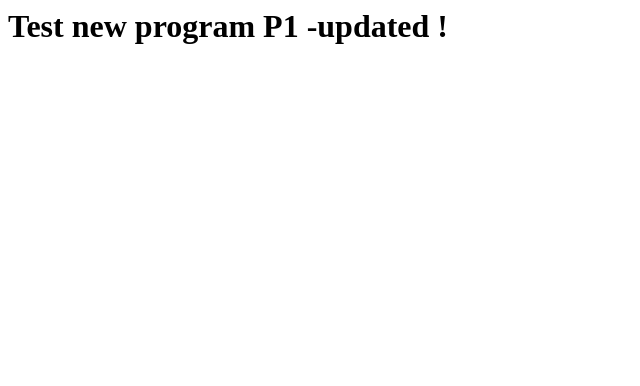
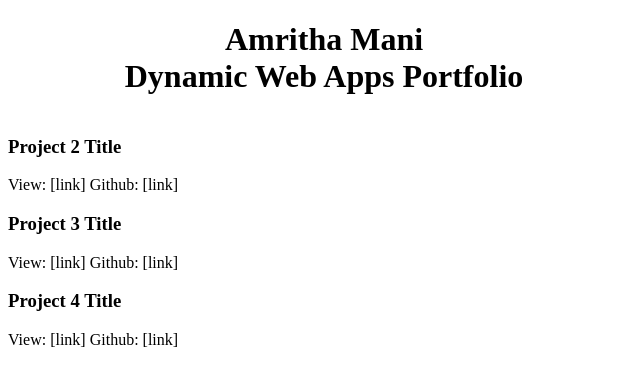
Before and after one commit to Amrithamani/p1, a PHP site: page / in a window 1280 px wide. Shown: the top 386 px of the page, without its empty margins (0-640 px from the left). Run offline with PHP 8.4, Linux system fonts and the light colour scheme.

Commit message:
basic html program

```diff
--- a/index.php
+++ b/index.php
@@ -1 +1,56 @@
-<h1>Test new program P1 -updated !</h1>
+<!DOCTYPE html>
+<html>
+<head>
+
+	<title>Amritha Mani P1 - DWA15 Portfolio</title>
+	<meta charset="utf-8">
+
+	<meta name="viewport" content="width=device-width, initial-scale=1">
+
+	<style>
+
+			h1 {
+				text-align:center;
+			}
+
+			.container {
+				width:50%;
+				min-width:600px;
+				margin-bottom:50px;
+			}
+
+			img {
+				display:block;
+				margin:auto;
+				width:50%;
+			}
+
+		</style>
+
+</head>
+<body>
+
+
+       <div class="container">
+
+     		<h1>Amritha Mani <br> Dynamic Web Apps Portfolio</h1>
+
+    		<img src=>
+
+    		<h3>Project 2 Title</h3>
+    		View: [link]
+    		Github: [link]
+
+    		<h3>Project 3 Title</h3>
+     		View: [link]
+    		Github: [link]
+
+    		<h3>Project 4 Title</h3>
+    		View: [link]
+    		Github: [link]
+
+
+</div>
+
+</body>
+</html>
```
